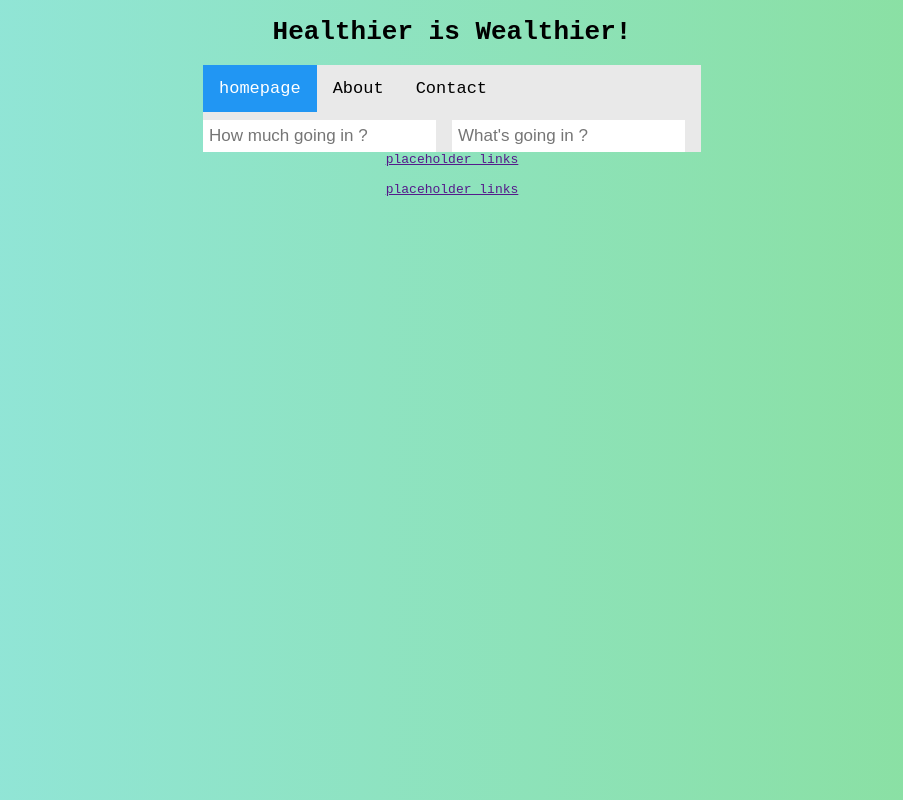
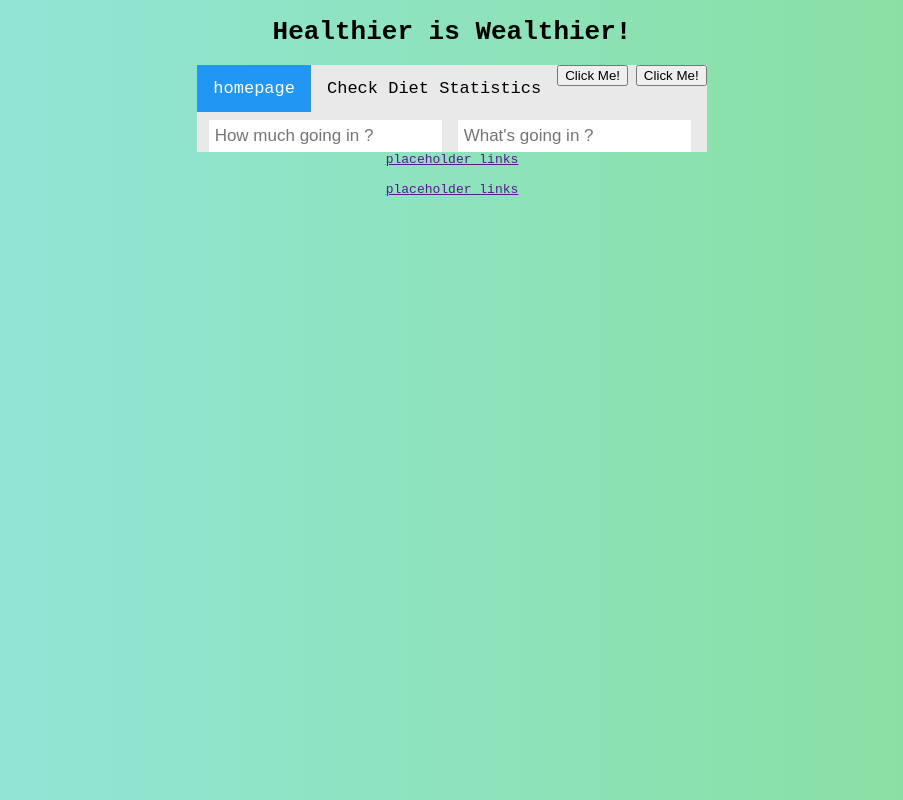
Before and after one commit to PikaKight/HW9-project, a plain HTML site: page index.html in a window 1280 px wide. Shown: the whole page, without its empty margins (188-1091 px from the left). Drawn offline with Linux system fonts and the light colour scheme.

Commit message:
added diet stats tab, placeholder buttons

```diff
--- a/index.html
+++ b/index.html
@@ -14,10 +14,12 @@
         <!--HTML title-->
         <h1>Healthier is Wealthier!</h1>
 
+        <!--DIV section for search bars and page navigation-->
         <div class ="searchBoxes">
-            <a class = "active" href="home"> homepage</a>
-            <a href="#about">About</a>
-            <a href="#contact">Contact</a>
+            <button type="button" href = #calories >Click Me!</button>
+            <button type="button" >Click Me!</button>
+            <a class = "active" href="./index.html"> homepage</a>
+            <a href="./stats.html">Check Diet Statistics</a>
             <form oninput=" result.value = myResults()">
               <!--user input for diet/meal intake-->
                 <input type="text" id = "myInputString" onkeyup="searchStringFunction()" title= "Enter meal items" placeholder="What's going in ?">
```
